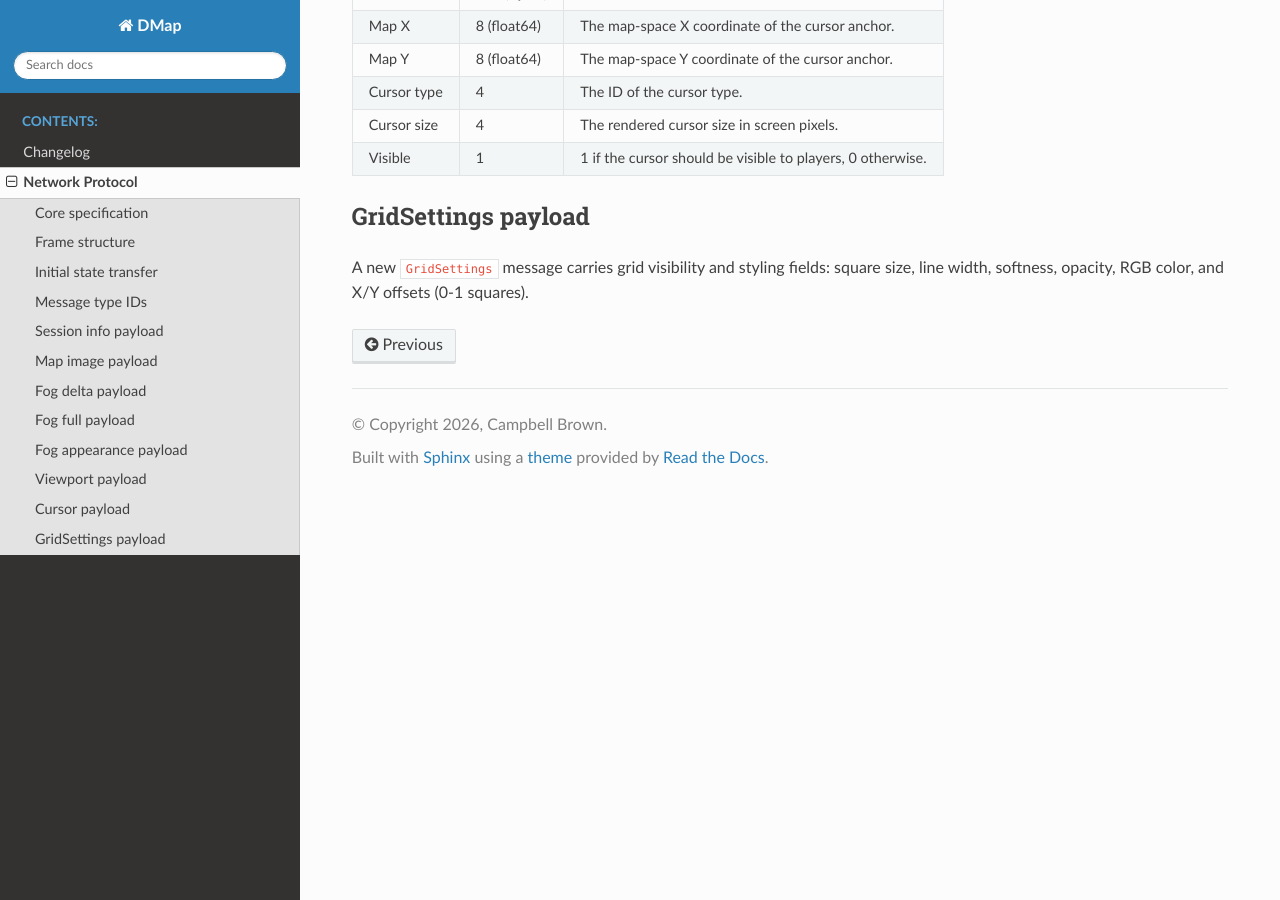
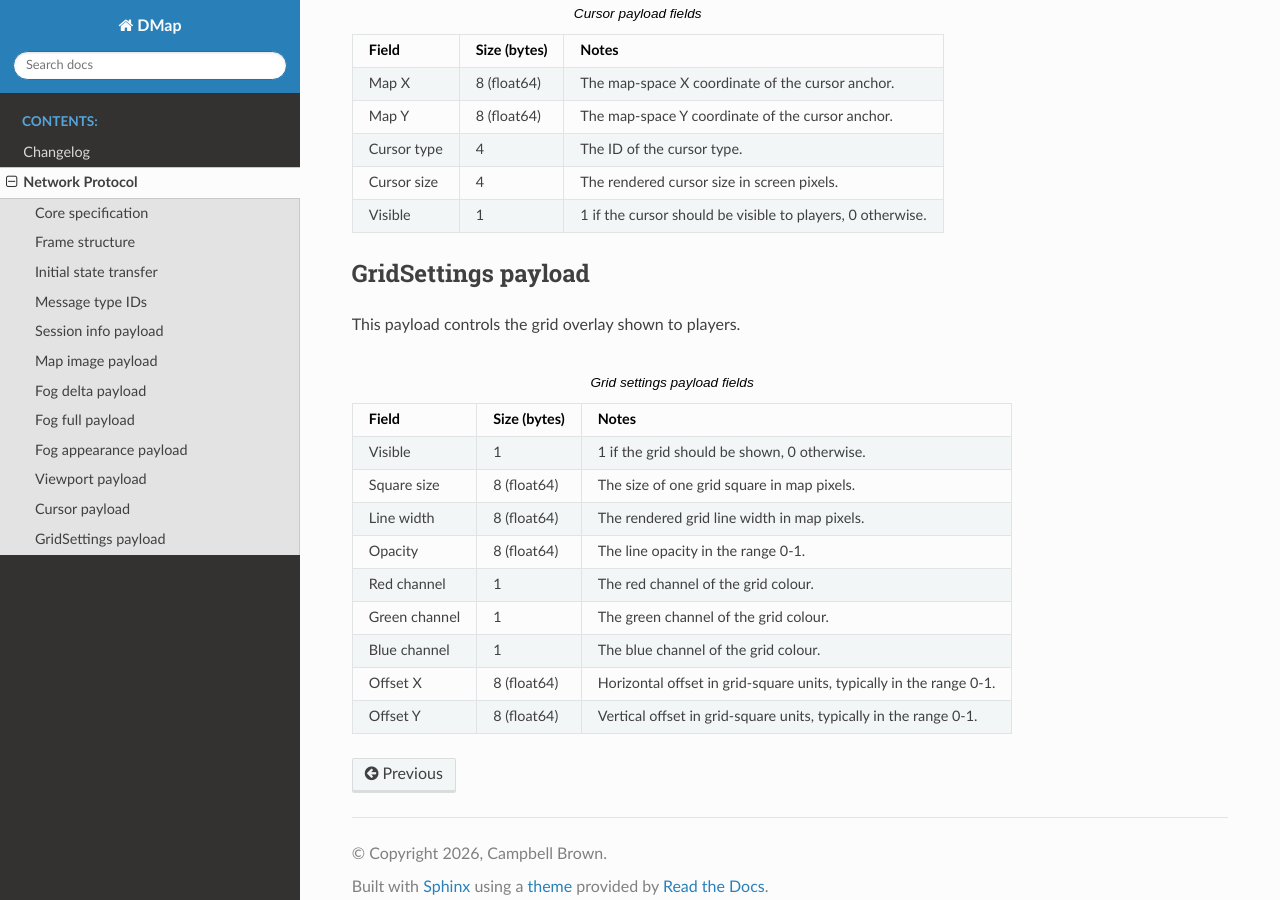
Before and after one commit to campbellmbrown/dmap-net, a Sphinx documentation site: the page built from docs/source/protocol.rst, in a window 1280 px wide and 900 px high, scrolled down 3542 px. Built offline with Sphinx 7.4.7 and the Read the Docs theme 3.1.0, drawn with Linux system fonts in a browser that asks for light colours; some of the changed text lies outside the part shown.

Commit message:
Remove grid softness

```diff
--- a/docs/source/protocol.rst
+++ b/docs/source/protocol.rst
@@ -44,6 +44,7 @@ messages are sent in this order:
 3. Map image
 4. Viewport
 5. Cursor
+6. Grid settings
 
 Message type IDs
 ----------------
@@ -75,6 +76,9 @@ Message type IDs
    * - 7
      - Cursor
      - Cursor position, appearance, and visibility.
+   * - 8
+     - Grid settings
+     - Grid visibility, dimensions, colour, opacity, and offsets.
 
 Session info payload
 --------------------
@@ -245,4 +249,39 @@ This payload controls the cursor shown to players.
 
 GridSettings payload
 --------------------
-A new ``GridSettings`` message carries grid visibility and styling fields: square size, line width, softness, opacity, RGB color, and X/Y offsets (0-1 squares).
+
+This payload controls the grid overlay shown to players.
+
+.. list-table:: Grid settings payload fields
+   :header-rows: 1
+
+   * - Field
+     - Size (bytes)
+     - Notes
+   * - Visible
+     - 1
+     - 1 if the grid should be shown, 0 otherwise.
+   * - Square size
+     - 8 (float64)
+     - The size of one grid square in map pixels.
+   * - Line width
+     - 8 (float64)
+     - The rendered grid line width in map pixels.
+   * - Opacity
+     - 8 (float64)
+     - The line opacity in the range 0-1.
+   * - Red channel
+     - 1
+     - The red channel of the grid colour.
+   * - Green channel
+     - 1
+     - The green channel of the grid colour.
+   * - Blue channel
+     - 1
+     - The blue channel of the grid colour.
+   * - Offset X
+     - 8 (float64)
+     - Horizontal offset in grid-square units, typically in the range 0-1.
+   * - Offset Y
+     - 8 (float64)
+     - Vertical offset in grid-square units, typically in the range 0-1.
```
Also changed, not shown: 6 other files.
